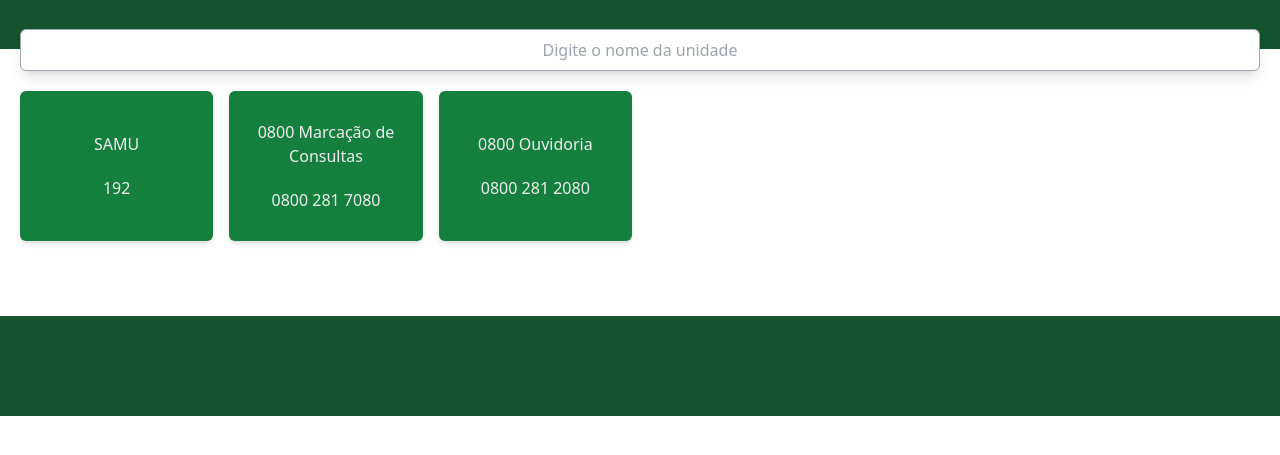
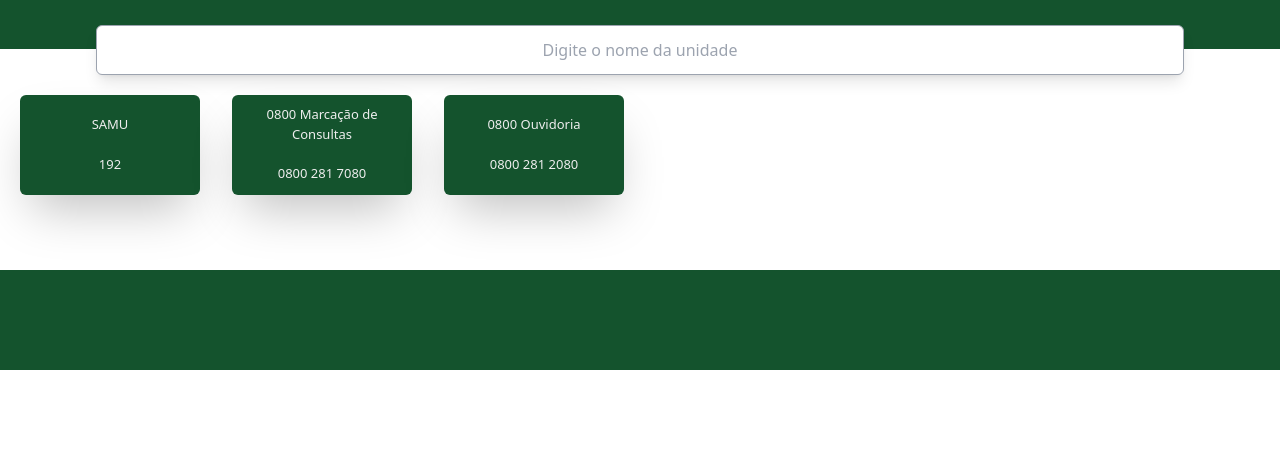
Before and after one commit to matheus1696/lista_telefonica, a plain HTML site: page index.html in a window 1280 px wide. Shown: the part 173-628 px from the top of the page. Drawn offline with nearby package versions, Linux system fonts and the light colour scheme; no server answers.

Commit message:
Lista Telefonica - V1.0

```diff
--- a/asset/css/style.css
+++ b/asset/css/style.css
@@ -3,8 +3,13 @@
 }
 
 section#contacts div{
-    padding: 10px;
-    min-height: 150px;
+    padding-right: 10px;
+    padding-left: 10px;
+    min-height: 100px;
+}
+
+section#contacts div p{
+    font-size: small;
 }
 
 footer{
--- a/asset/js/listaTelefonia.js
+++ b/asset/js/listaTelefonia.js
@@ -151,7 +151,7 @@
         for (let i = 0; i < telefonia.length; i++) {
                 //Exibindo em tela
                 contacts = document.getElementById('contacts');
-                contacts.innerHTML += `<div class="flex flex-col justify-center items-center bg-green-700 shadow-md rounded-md list"> <p> ${telefonia[i].title} </p> <p class="mt-5"> ${telefonia[i].contact} </p> </div>`;
+                contacts.innerHTML += `<div class="flex flex-col justify-center items-around bg-green-900 shadow-2xl hover:bg-green-700 rounded-md list"> <p> ${telefonia[i].title} </p> <p class="mt-5"> ${telefonia[i].contact} </p> </div>`;
         }
     },2000)
 }
--- a/index.html
+++ b/index.html
@@ -11,9 +11,9 @@
 <body>
 
     <main>
-        <header class="bg-green-900 py-3">
+        <header class="py-3 bg-green-900">
             <div id="logo">
-                <img src="asset/img/new_logo-04.png" alt="" width="250" class="m-auto py-2">
+                <img src="asset/img/new_logo-04.png" alt="" width="250" class="py-2 m-auto">
             </div>
 
             <div class="py-2 mb-8">
@@ -24,13 +24,13 @@
             </div>
         </header>
 
-        <section class="-mt-5">
-            <div class="flex justify-center items-center mx-5">
-                <input type="text" class=" w-full text-center border border-gray-400 rounded-md py-2 px-2 shadow-lg outline-green-900" id="input" placeholder="Digite o nome da unidade" onkeyup="pressionou(event)">
+        <section class="-mt-6">
+            <div class="flex items-center justify-center mx-24">
+                <input type="text" class="w-full px-2 py-3 text-center border border-gray-400 rounded-md shadow-lg outline-green-900" id="input" placeholder="Digite o nome da unidade" onkeyup="pressionou(event)">
             </div>
         </section>
 
-        <section class="grid grid-cols-2 md:grid-cols-4 lg:grid-cols-5 xl:grid-cols-6 gap-4 mx-5 my-5" id="contacts">
+        <section class="grid grid-cols-2 gap-8 mx-5 my-5 md:grid-cols-4 lg:grid-cols-5 xl:grid-cols-6" id="contacts">
         </section>
 
         <footer class="bg-green-900"></footer>
```
